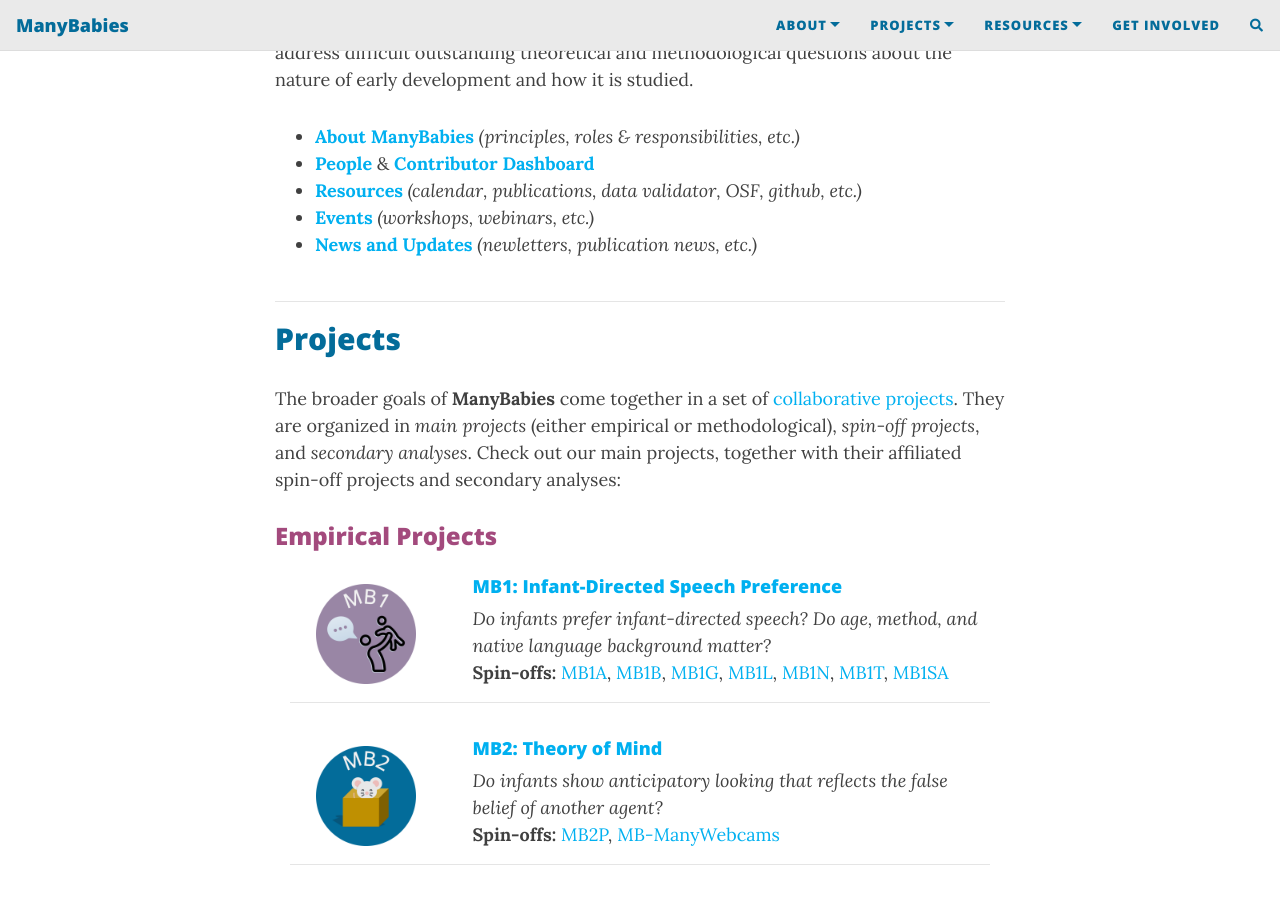
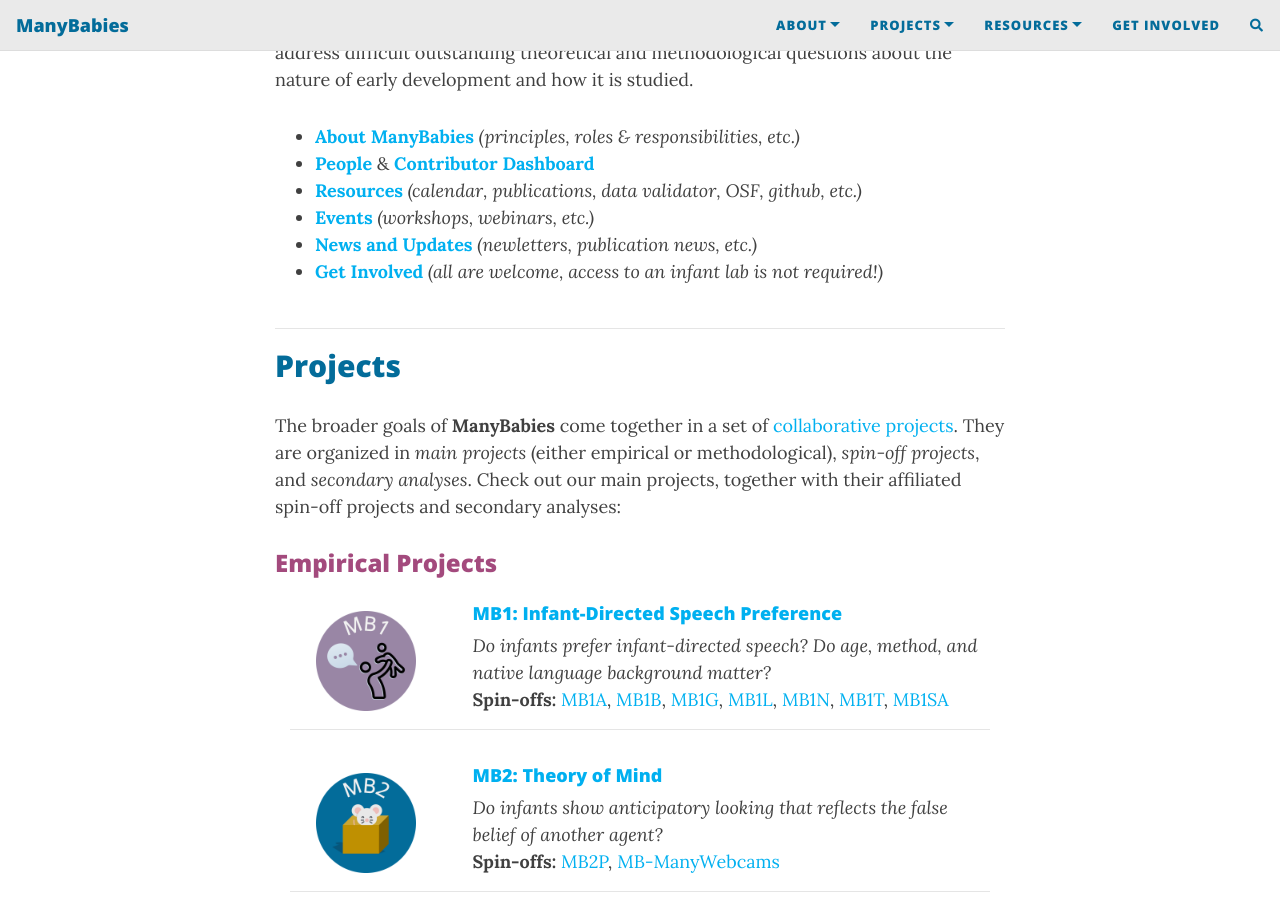
Before and after one commit to manybabies/manybabies.github.io, a Jekyll site: the page built from index.md, in a window 1280 px wide and 900 px high, scrolled down 625 px. Built offline with Jekyll 4.4.1, drawn with Linux system fonts in a browser that asks for light colours; nearby versions of some CDN libraries; comment, search, counter and statistics services are not loaded.

Commit message:
Update index.md

```diff
--- a/index.md
+++ b/index.md
@@ -13,6 +13,7 @@
 * **[Resources]({{site.baseurl}}/resources/)** *(calendar, publications, data validator, OSF, github, etc.)*
 * **[Events]({{site.baseurl}}/events/)** *(workshops, webinars, etc.)*
 * **[News and Updates]({{site.baseurl}}/news/)** *(newletters, publication news, etc.)*
+* **[Get Involved]({{site.baseurl}}/get_involved/)** *(all are welcome, access to an infant lab is not required!)*
 <br>
 <br>
 
```
